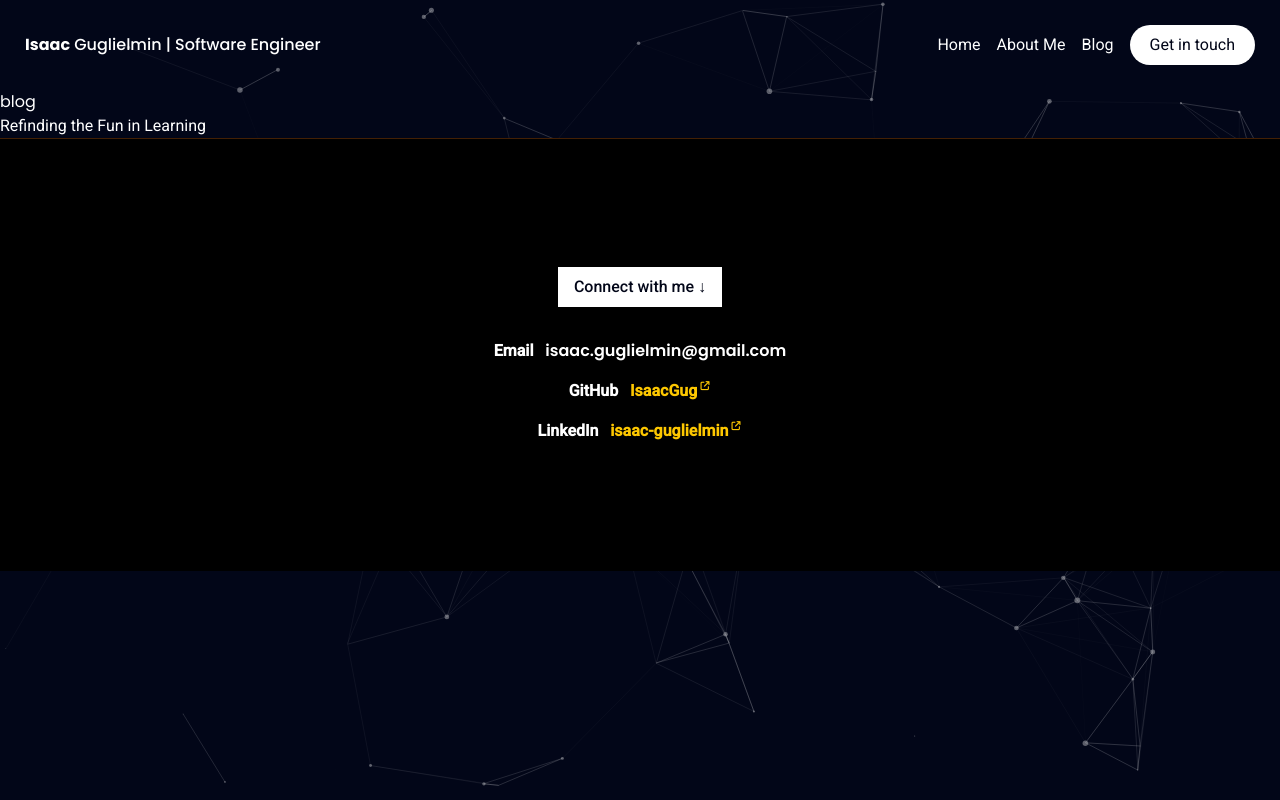
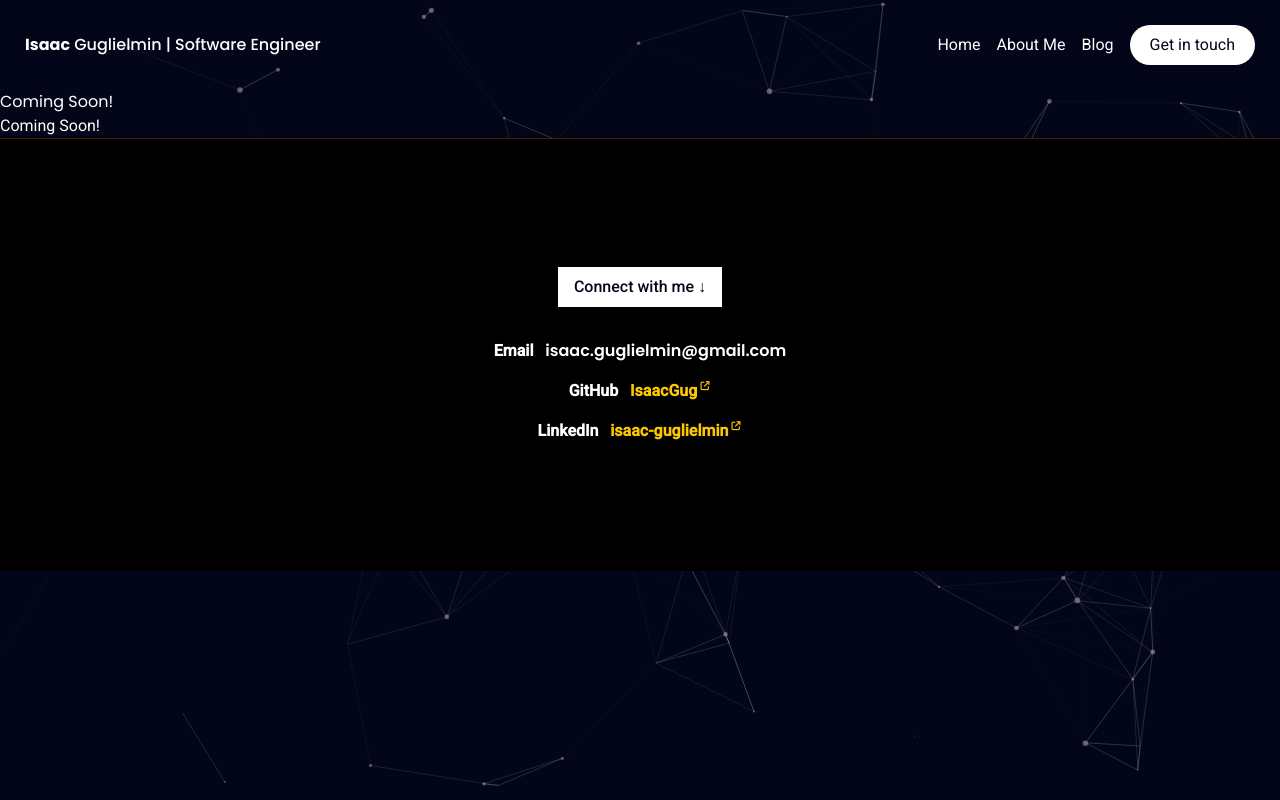
Before and after one commit to isaacgug/isaac-portfolio, a SvelteKit app: page /blog in a window 1280 px wide. Built offline with nearby package versions, Linux system fonts and the light colour scheme.

Commit message:
Updates with coming soon for unfinished blog

```diff
--- a/src/routes/blog/+page.svelte
+++ b/src/routes/blog/+page.svelte
@@ -2,7 +2,7 @@
 	let { data } = $props();
 </script>
 
-<h1>blog</h1>
+<h1>Coming Soon!</h1>
 
 <ul>
 	{#each data.summaries as { slug, title }}
--- a/src/routes/blog/data.js
+++ b/src/routes/blog/data.js
@@ -1,8 +1,8 @@
 export const posts = [
 	{
-		slug: 'refinding-the-fun-in-learning',
-		title: 'Refinding the Fun in Learning',
+		slug: 'Coming Soon!',
+		title: 'Coming Soon!',
 		content:
-			'<p>We hope your brief detention in the relaxation vault has been a pleasant one.</p><p>Your specimen has been processed and we are now ready to begin the test proper.</p>'
+			'<p>Coming Soon!</p>'
 	}
 ];
```
